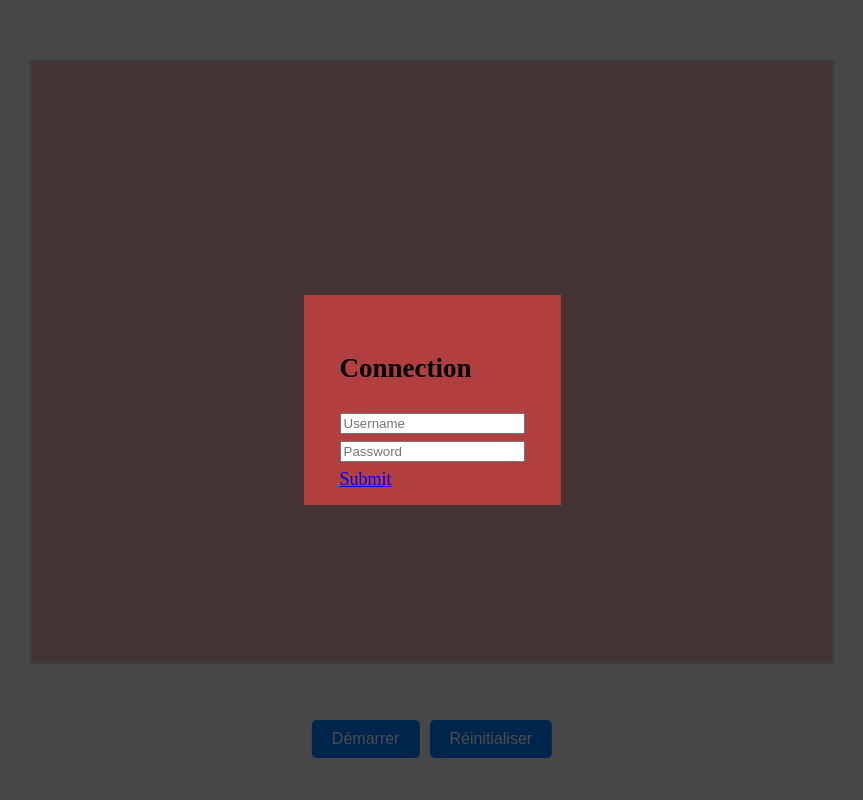
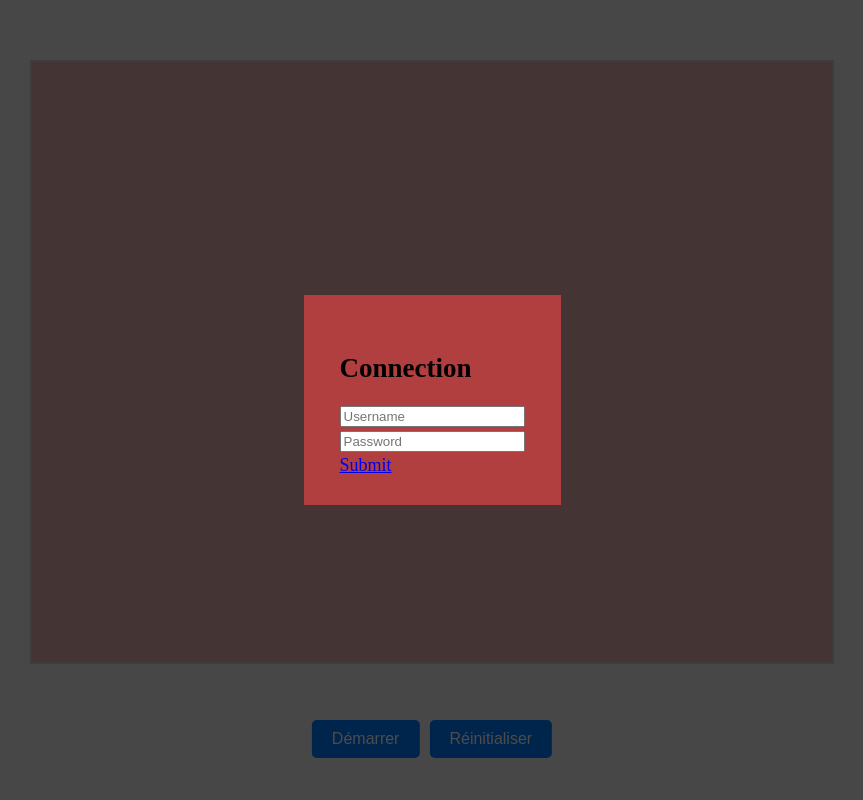
Before and after one commit to LeCreepyyy/my_transcendence, a Django app: page / in a window 1280 px wide. Shown: the whole page, without its empty margins (208-1071 px from the left). Run offline with Django 5.2, Linux system fonts and the light colour scheme.

Commit message:
modal creation

```diff
--- a/coing/game/static/main.js
+++ b/coing/game/static/main.js
@@ -4,10 +4,6 @@ const ctx = canvas.getContext('2d');
 var modal = document.getElementById("modal");
 
 // LOGIN :
-
-window.onclick = function() {
-    modal.style.display = "none";
-}
 
 // GAME :
 
--- a/coing/game/static/style.css
+++ b/coing/game/static/style.css
@@ -26,12 +26,15 @@ body {
 }
 
 .modal-content{
-    display: grid;
-    row-gap: 5%;
     max-width: 70em;
     padding: 2em;
     box-sizing: border-box;
     background: #b13f3f;
+}
+
+#login{
+    display: grid;
+    row-gap: 5%;
 }
 
 /* GAME */
--- a/coing/game/templates/index.html
+++ b/coing/game/templates/index.html
@@ -14,9 +14,11 @@
     <div id="modal">
         <div class="modal-content">
             <h2>Connection</h2>
-            <input type="text" id="username" name="username" placeholder="Username" required>
-            <input type="password" id="password" name="password" placeholder="Password" required>
-            <a href="/" class="modal-button">Submit</a>
+            <form id="login">
+                <input type="text" id="username" name="username" placeholder="Username" required>
+                <input type="password" id="password" name="password" placeholder="Password" required>
+                <a href="/" class="modal-button">Submit</a>
+            </form>
         </div>
     </div>
 
```
